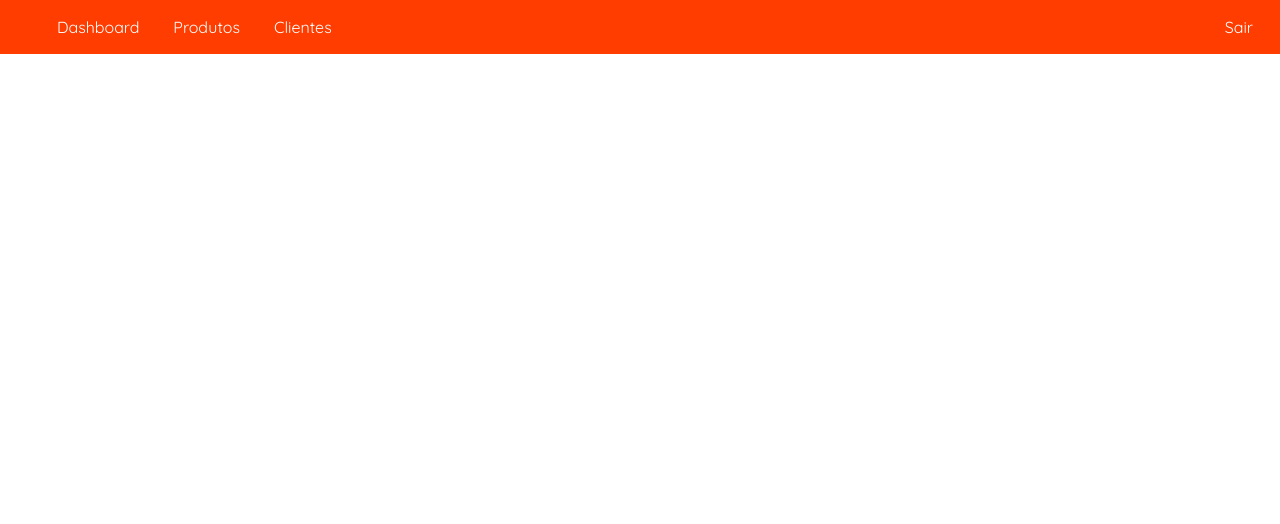
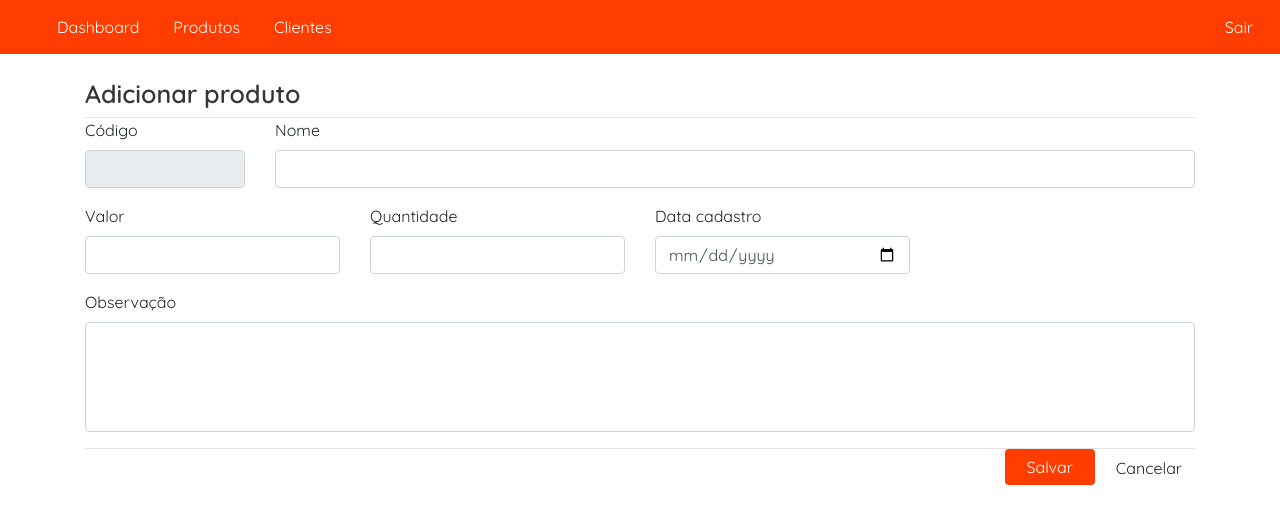
Before and after one commit to Leonardo12356/vue-js-do-zero-Weberson, a Vue app: page /controle-de-produtos/novo in a window 1280 px wide. Shown: the top 524 px of the page. Built offline with nearby package versions, Linux system fonts and the light colour scheme; the HTML template or start-up script is replaced by a standard one.

Commit message:
Correção de mascara data e criação tela add prdt

```diff
--- a/public/index.html
+++ b/public/index.html
@@ -6,6 +6,7 @@
     <meta name="viewport" content="width=device-width,initial-scale=1.0">
     <link rel="icon" href="<%= BASE_URL %>favicon.ico">
     <title>Aprendendo Vue.js</title>
+    <script src="https://kit.fontawesome.com/a076d05399.js" crossorigin="anonymous"></script>
     <link rel="stylesheet" href="https://cdn.jsdelivr.net/npm/bootstrap@4.6.1/dist/css/bootstrap.min.css">
   </head>
   <body>
--- a/src/App.vue
+++ b/src/App.vue
@@ -54,7 +54,9 @@
 }
 .titulo {
   font-weight: 600;
-  color: #363636
+  color: #363636;
+  font-size: 25px;
+  margin-top: 10px;
 }
 
 hr{
@@ -64,5 +66,23 @@
 .sub-container{
   margin-top: 15px;
 }
-
+/* Override */
+.btn-primary,
+.btn-primary:active
+.btn-primary:focus
+.btn-primary:focus-visible
+.btn-primary:visited,
+.btn-primary:not(:disabled):not(.disabled):active{
+color: #fff;
+background-color: var(--cor-primaria);
+border: var(--cor-primaria);
+outline: none;
+box-shadow: none;
+min-width: 90px;
+}
+.btn-primary:hover{
+  color: #fff;
+  background-color: var(--cor-secundaria);
+  border-color: var(--cor-secundaria);
+}
 </style>
--- a/src/router/index.js
+++ b/src/router/index.js
@@ -3,6 +3,7 @@
 import Dashboard from '@/views/Dashboard.vue';
 import ControleDeProdutos from '@/views/ControleDeProdutos.vue';
 import ControleDeClientes from '@/views/ControleDeClientes.vue';
+import Produto from '@/views/Produtos.vue';
 
 const rotas = [
   {
@@ -35,6 +36,13 @@
       title: 'Clientes',
       meta: { requiredAuth: true }
   },
+  {
+    path: '/controle-de-produtos/novo', // kebab case nome de rota escrito tudo minusculo separado por "-"
+    name: 'NovoProduto',
+    component: Produto,
+    title: 'Adicionar produto',
+    meta: { requiredAuth: true }
+},
 ];
 
   const roteador = createRouter({
--- /dev/null
+++ b/src/utils/conversor-monetario.js
@@ -0,0 +1,19 @@
+function aplicarMascaraParReal(valor){
+    if(isNaN(valor)){
+        return 0;
+    }
+    return Number(valor).toLocaleString('pt-BR', {minimumFractionDigits: 2 });
+}
+
+function aplicarMascaraParRealComPreFixo(valor){
+    if(isNaN(valor)){
+        return 0;
+    }
+    return Number(valor).toLocaleString('pt-BR', { style:'currency', currency: 'BRL' });
+}
+
+export default {
+    aplicarMascaraParReal,
+    aplicarMascaraParRealComPreFixo
+
+}
--- a/src/views/ControleDeProdutos.vue
+++ b/src/views/ControleDeProdutos.vue
@@ -12,7 +12,7 @@
 
     <div class="row sub-container">
       <div class="col-sm-2">
-        <ButtonComponent value="Adicionar"></ButtonComponent>
+        <ButtonComponent :callback="adicionarProduto" value="Adicionar"></ButtonComponent>
       </div>
     </div>
 
@@ -34,9 +34,13 @@
                   <td>{{ item.id }}</td>
                   <td>{{ item.nome }}</td>
                   <td>{{ item.quantidadeEstoque }}</td>
-                  <td>{{ item.valor }}</td>
-                  <td>{{ item.dataCadastro }}</td> <!--Verificar conversão de filtro do vue js 2 pro 3-->
-                  <td>Editar / Excluir</td>
+                  <td>{{conversor(item.valor)}}</td>
+                  <td>{{conversorData(item.dataCadastro)}}</td>
+
+                  <td>
+                    <i @click="editarProduto" class="fas fa-pencil-alt icones-tabela"></i>
+                    <i @click="excluirProduto" class="fas fa-trash-alt icones-tabela"></i>
+                  </td>
 
                 </tr>
               </tbody>
@@ -52,7 +56,7 @@
 import produtoService from '@/services/produto-service';
 import Produto from '@/models/Produto';
 import conversorDeData from '@/utils/conversor-data';
-
+import conversorMonetario from '../utils/conversor-monetario';
 
 export default {
   name: "ControleDeProdutos",
@@ -61,15 +65,32 @@
   },
   data() {
     return {
-        produtos: []
+        produtos: [],
+
     };
   },
-  computed:{
-    data(data){
-      return conversorDeData.aplicarMascaraDataHoraEmDataIso(data);
-    }
-  },
+
   methods:{
+    conversor(valor){
+    return conversorMonetario.aplicarMascaraParRealComPreFixo(valor)
+   },
+
+    conversorData(data){
+      return conversorDeData.aplicarMascaraEmDataIso(data);
+    },
+
+    adicionarProduto(){
+      this.$router.push({ name:"NovoProduto" })
+    },
+
+    editarProduto(){
+      alert("Aqui vou editar produto")
+    },
+
+    excluirProduto(){
+      alert("Aqui vou excluir produto")
+    },
+
     obeterTodosOsProdutos(){
 
      produtoService.obterTodos()
@@ -90,7 +111,10 @@
 <!--CSS não fica preso à um componente somente com a palavra 'SCOPED'-->
 
 <style scoped>
-h1 {
-  color: red;
+.icones-tabela{
+  margin: 5px;
+  cursor: pointer;
+  color: var(--cor-primaria);
+
 }
 </style>
--- /dev/null
+++ b/src/views/Produtos.vue
@@ -0,0 +1,77 @@
+<template>
+  <div class="container">
+    <div class="row">
+      <div class="col-sm-12">
+        <h1 class="titulo">Adicionar produto</h1>
+        <hr />
+      </div>
+    </div>
+
+    <div class="row">
+      <div class="col-sm-2">
+        <div class="form-group">
+          <label for="id">Código</label>
+          <input id="id" type="text" disabled class="form-control" />
+        </div>
+      </div>
+
+      <div class="col-sm-10">
+        <div class="form-group">
+          <label for="nome">Nome</label>
+          <input id="nome" type="text" class="form-control" />
+        </div>
+      </div>
+      <div class="col-sm-3">
+        <div class="form-group">
+          <label for="valor">Valor</label>
+          <input id="valor" type="text" class="form-control" />
+        </div>
+      </div>
+      <div class="col-sm-3">
+        <div class="form-group">
+          <label for="quantidade">Quantidade</label>
+          <input id="quantidade" type="text" class="form-control" />
+        </div>
+      </div>
+
+      <div class="col-sm-3">
+        <div class="form-group">
+          <label for="data-cadastro">Data cadastro</label>
+          <input id="data-cadastro" type="date" class="form-control" />
+        </div>
+      </div>
+      <div class="col-sm-12">
+        <div class="form-group">
+          <label for="observacao">Observação</label>
+          <textarea
+            id="observacao"
+            type="date"
+            class="form-control"
+            rows="4"
+          ></textarea>
+        </div>
+      </div>
+    </div>
+    <div class="row">
+        <div class="col-sm-12">
+            <hr>
+        </div>
+
+        <div class="col-sm-12">
+            <button class="btn btn-default float-right">Cancelar</button>
+            <button class="btn btn-primary float-right mr-2">Salvar</button>
+        </div>
+    </div>
+  </div>
+</template>
+
+<script>
+export default {};
+
+</script>
+
+<style scoped>
+textarea {
+  resize: none;
+}
+</style>
```
